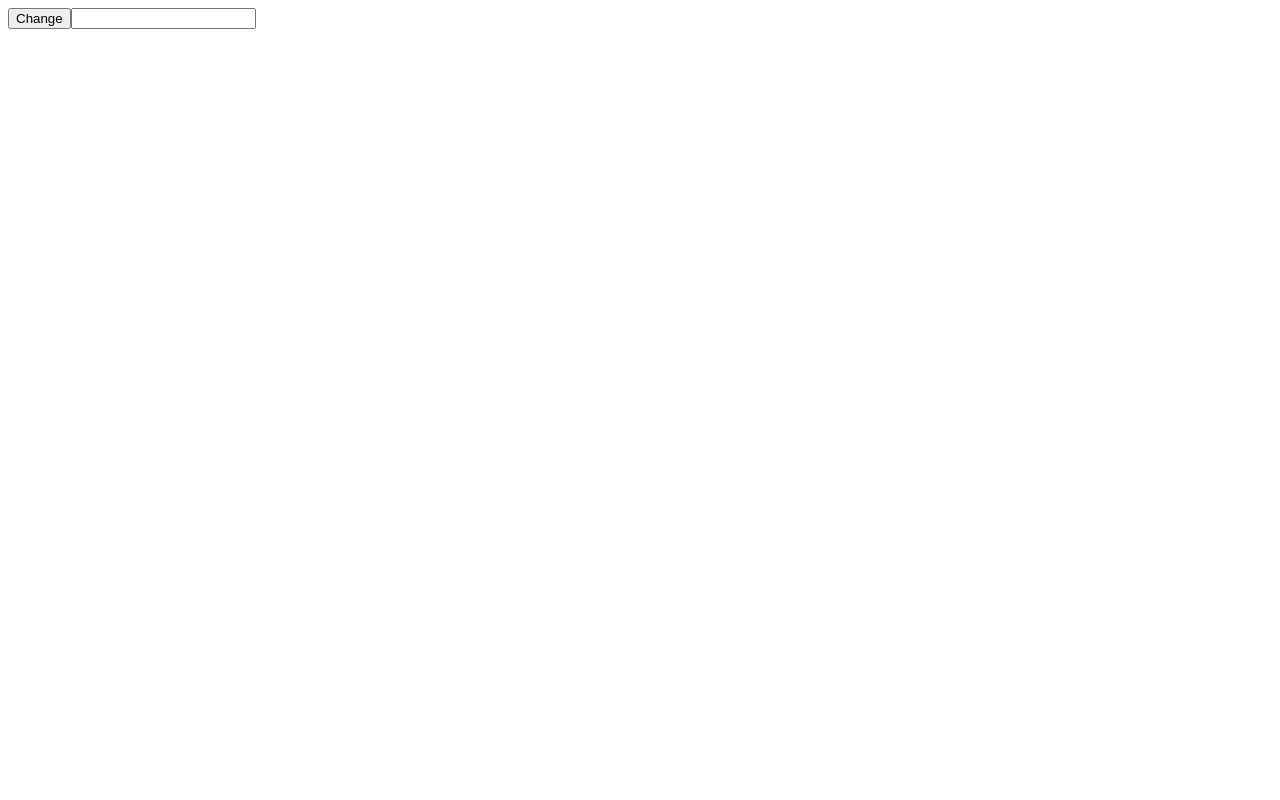
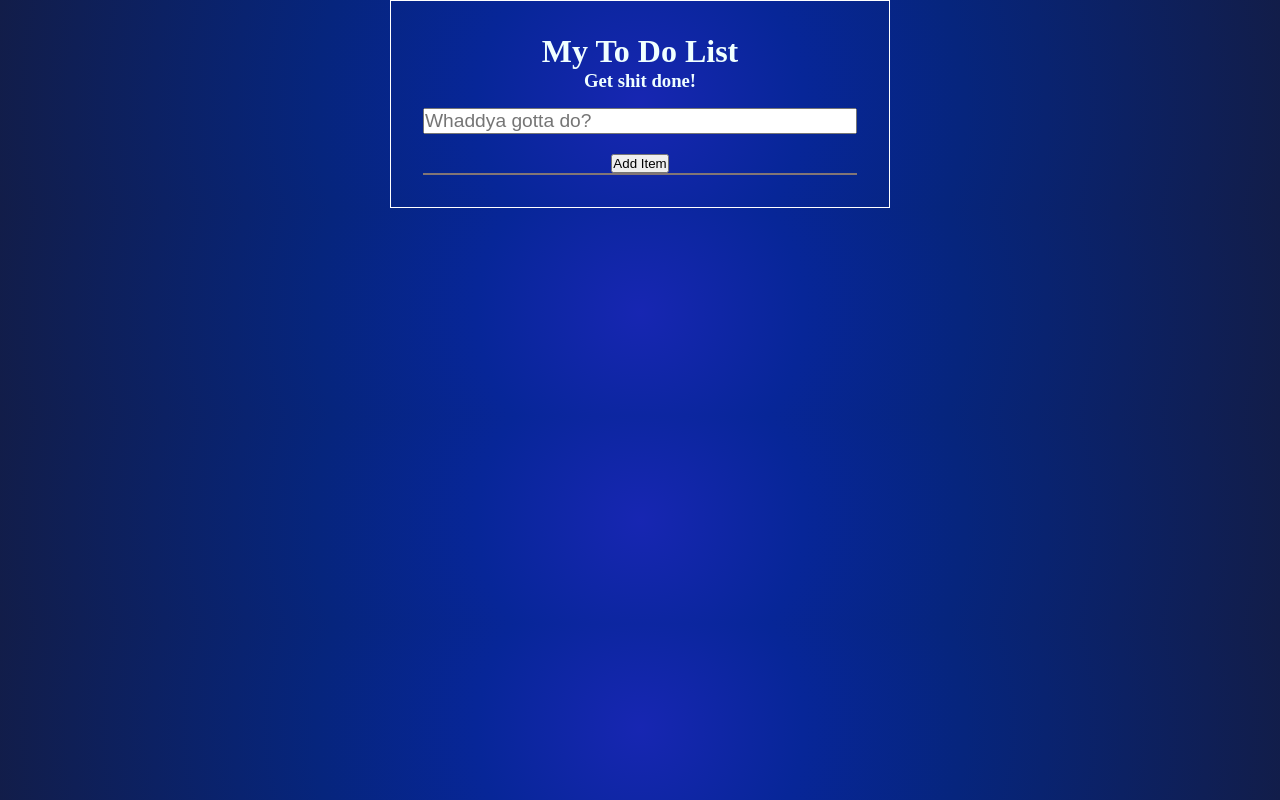
Before and after one commit to DavidAndreww/411_week1_todoApp, a React (Create React App) app: page / in a window 1280 px wide. Built offline with nearby package versions, Linux system fonts and the light colour scheme.

Commit message:
working on it

```diff
--- /dev/null
+++ b/src/App.css
@@ -0,0 +1,60 @@
+* {
+  padding: 0;
+  margin: 0;
+  box-sizing: border-box;
+}
+body {
+  text-align: center;
+  background-image: radial-gradient(
+    circle,
+    #1726b2,
+    #072698,
+    #06257d,
+    #0c2163,
+    #121d49
+  );
+  color: azure;
+}
+#root {
+  margin-right: auto;
+  margin-left: auto;
+  width: 500px;
+}
+.todo-list {
+  display: flex;
+  align-items: center;
+  flex-direction: column;
+  border: 1px solid white;
+  margin-left: auto;
+  margin-right: auto;
+  padding: 2em;
+}
+.todo-list header {
+  margin-bottom: 1em;
+}
+.todo-list .input-field {
+  display: flex;
+  width: 100%;
+  margin-bottom: 10px;
+}
+.todo-list .input-field input {
+  width: 100%;
+  font-size: larger;
+}
+.todo-list .list-field {
+  background: white;
+  width: 100%;
+}
+.todo-list .list-field .item {
+  display: flex;
+  justify-content: space-between;
+  color: black;
+  border-top: 1px solid #827575;
+  border-bottom: 1px solid #827575;
+  width: 100%;
+}
+.todo-list .list-field .item span {
+  opacity: 75%;
+  padding-left: 1em;
+  font-weight: bold;
+}
--- a/src/components/App.js
+++ b/src/components/App.js
@@ -1,50 +1,32 @@
 import React from "react";
-
-/*
-1. create state for your app.js with isClicked: false in it
-2. create a button and add an on-click handler that changes the value of isClicked
-3. create an input field then a function that changes state of text: '' to the e.target.value           onChange of the input field
-4. change your onClickHandler function to push into the value of todos: [] the text
-5. Now clear text in the same function.
-6. Once you have state being changed properly create an element for each of the items in todos: []
-7. Now .map() over todos and show each item in the DOM. REMEMBER to give the callback function in       .map() and index and provide that to each of the elements as index={index}
-8. Create a button on each of the elements that use this and when clicked removes/deletes the item      from todos: []
-*/
+import Header from "./Header";
+import TodoItem from './TodoItem'
 
 class App extends React.Component {
   state = {
-    isClicked: false,
-    text: '',
-    todos: []
+    listOfItems: [],
+    itemId: 0,
+    itemText: ""
   };
 
-  changeClick = (e) => {
-    let isClicked = this.state.isClicked
 
-    if (isClicked === true){
-      isClicked = false
-    } else {
-      isClicked = true
-    }
-
-    this.setState({
-      isClicked: isClicked,
-    })
-  };
-
-  changeText = (e) => {
-    let input = e.target.value
-
-    this.setState({
-      text: input
-    })
-  }
 
   render() {
     return (
-      <div>
-        <button onClick={this.changeClick}>Change</button>
-        <input type="text" onChange={this.changeText}></input>
+      <div className="todo-list">
+        <Header />
+        <div className="input-field">
+          <input className="input-field"
+            type="text"
+            ref={this.inputField}
+            required
+            placeholder="Whaddya gotta do?"
+          />
+        </div>
+        <button>Add Item</button>
+        <ul className="list-field">
+          <TodoItem />
+        </ul>
       </div>
     );
   }
--- a/src/components/Header.js
+++ b/src/components/Header.js
@@ -0,0 +1,12 @@
+import React from 'react';
+
+const Header = () => {
+  return (
+    <header>
+    <h1>My To Do List</h1>
+    <h3>Get shit done!</h3>
+    </header>
+  )
+}
+
+export default Header;
--- a/src/components/TodoItem.js
+++ b/src/components/TodoItem.js
@@ -0,0 +1,13 @@
+import React from 'react';
+
+class TodoItem extends React.Component {
+  render() {
+    return(
+      <div className="item">
+
+      </div>
+    )
+  }
+}
+
+export default TodoItem
--- a/src/index.js
+++ b/src/index.js
@@ -1,6 +1,7 @@
 import React from 'react';
 import { render } from 'react-dom';
 import App from './components/App';
+import './App.css'
 
 
 render(<App />, document.getElementById('root'));
```
